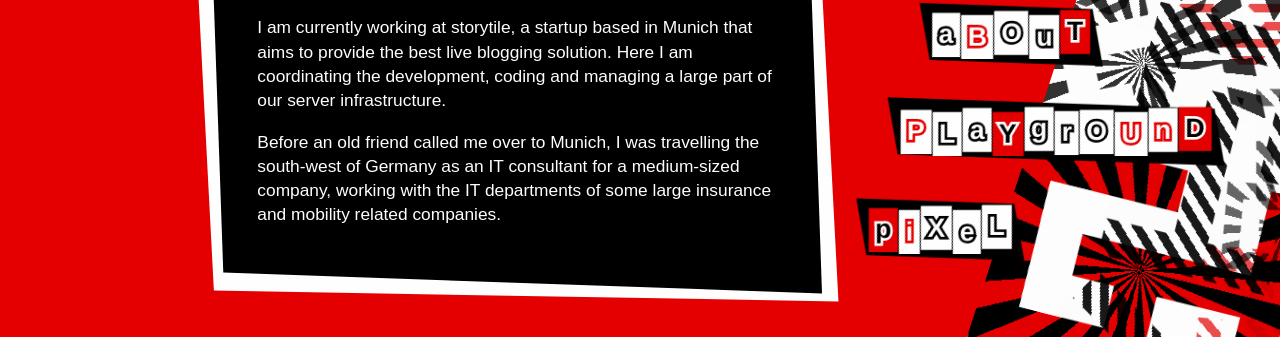
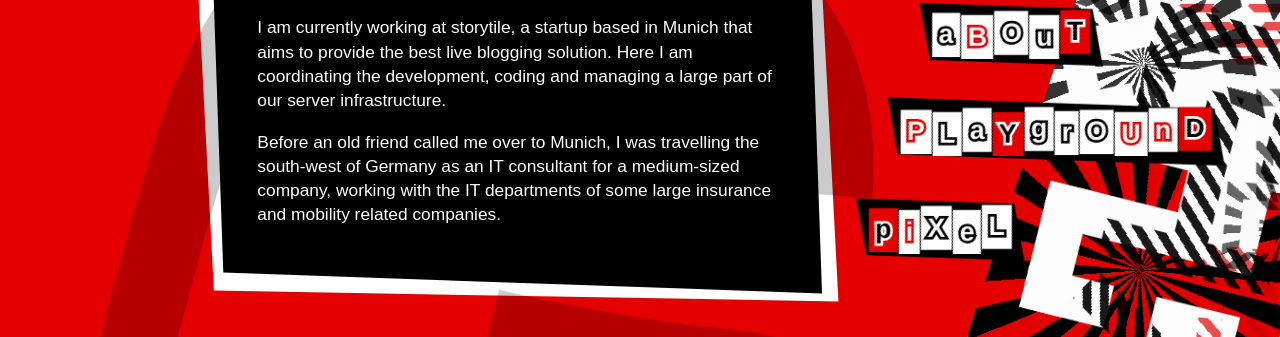
Before and after one commit to dotrey/gheist.de-pages, a plain HTML site: page playground/designs/p5/index.html in a window 1280 px wide. Shown: the part 174-511 px from the top of the page. Drawn offline with Linux system fonts and the light colour scheme.

Commit message:
added gheist to bg of p5 design

```diff
--- a/playground/designs/p5/index.html
+++ b/playground/designs/p5/index.html
@@ -10,6 +10,7 @@
 </head>
 <body>
     <div class="layout-container">
+        <div class="ghost"></div>
         <div class="content">
             <div class="text-box">
                 <div class="text">
--- a/playground/designs/p5/style/style.css
+++ b/playground/designs/p5/style/style.css
@@ -41,6 +41,23 @@ body {
     grid-template-rows: 100%;
     grid-template-areas:
         "content nav";
+}
+
+.ghost {
+    position: relative;
+    grid-area: content;
+    justify-self: start;
+    align-self: end;
+    width: 100%;
+    height: 100%;
+    max-width: 1024px;
+    max-height: 1024px;
+    background-image: url('../img/gheist.png');
+    background-position: center;
+    background-repeat: no-repeat;
+    background-size: contain;
+    transform: rotate(18deg);
+    opacity: 0.2;
 }
 
 .navigation {
```
Also changed, not shown: playground/designs/p5/img/gheist.png (added).
